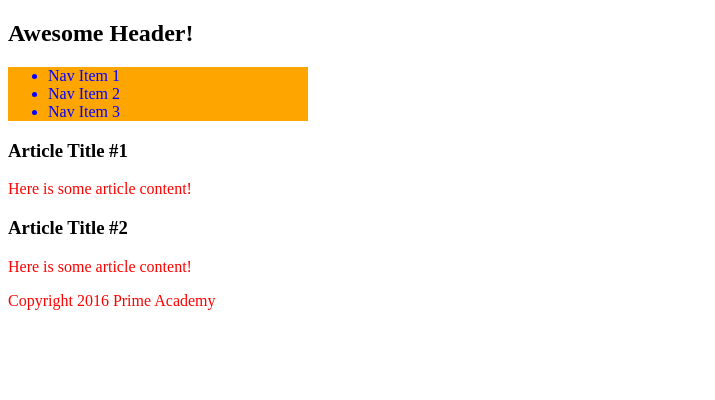
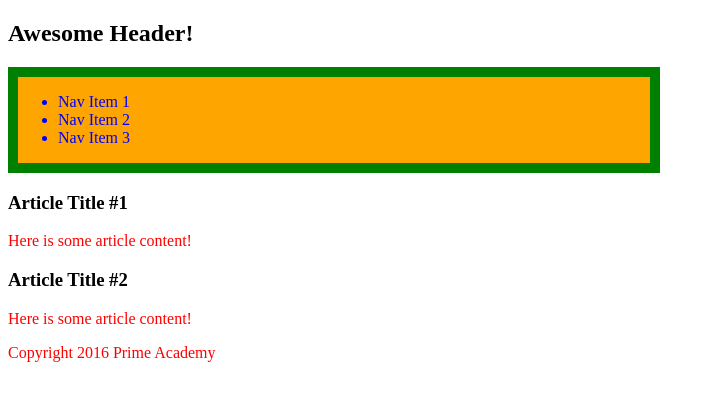
Before and after one commit to nateperro/nateperro.github.io, a plain HTML site: page index.html in a window 1280 px wide. Shown: the whole page, without its empty margins (0-715 px from the left). Drawn offline with Linux system fonts and the light colour scheme.

Commit message:
Update style.css

```diff
--- a/style.css
+++ b/style.css
@@ -5,5 +5,8 @@ p {
 nav {
     color: blue;
     background-color: orange;
-    width: 300px;
+    width: 50%;
+    border-color: green;
+    border-width: 10px;
+    border-style: solid;
 }
```
